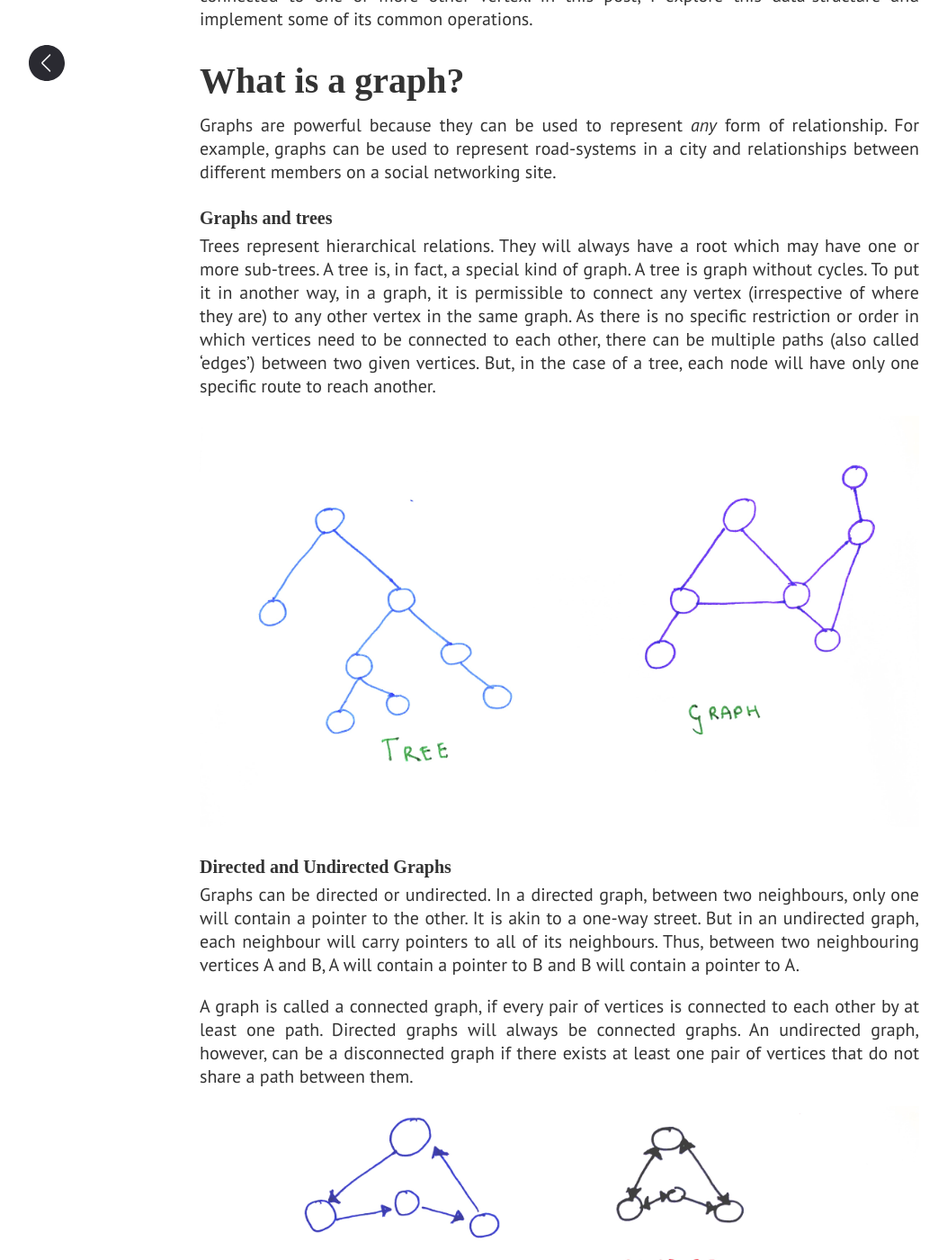
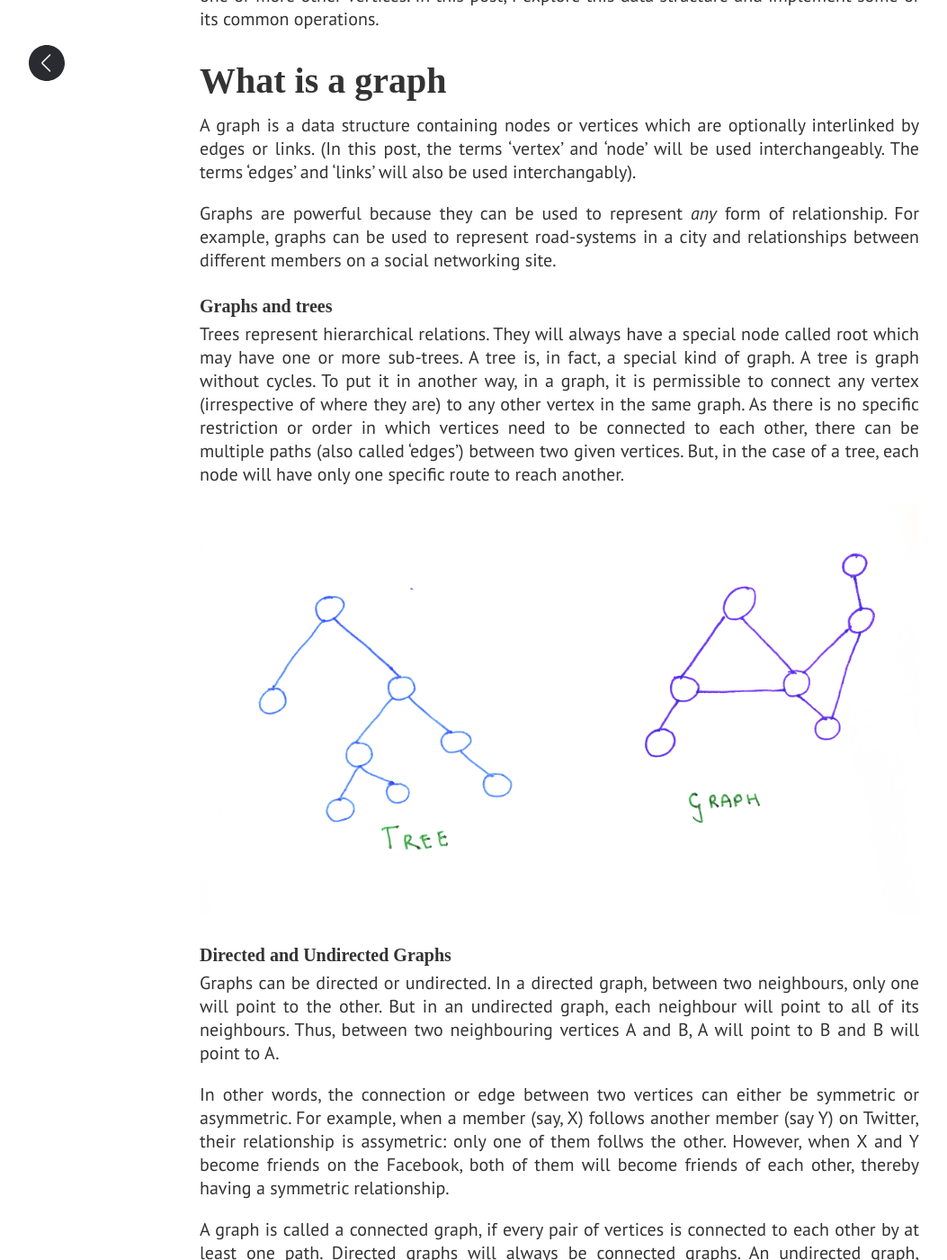
Before and after one commit to oitee/oitee.github.io, a Jekyll site: the page built from _posts/2021-08-13-implementing-graph.md, in a window 1280 px wide and 1400 px high, scrolled down 268 px. Shown: the whole window at 90% size, without its empty margins (18-1071 px from the left). Built offline with Jekyll 4.4.1, drawn with Linux system fonts in a browser that asks for light colours; some web fonts are replaced; some of the changed text lies outside the part shown.

Commit message:
Update post on graphs

```diff
--- a/_posts/2021-08-13-implementing-graph.md
+++ b/_posts/2021-08-13-implementing-graph.md
@@ -3,22 +3,26 @@ layout: post
 title: Implementing Graphs
 tags: programming
 ---
-A graph is an abstract data structure consisting of a set of vertices, each of which are connected to one or more other vertex. In this post, I explore this data-structure and implement some of its common operations.
+A graph is an data structure consisting of a set of vertices, each of which are connected to one or more other vertices. In this post, I explore this data structure and implement some of its common operations.
 
-## What is a graph?
+## What is a graph
+
+A graph is a data structure containing nodes or vertices which are optionally interlinked by edges or links. (In this post, the terms 'vertex' and 'node' will be used interchangeably. The terms 'edges' and 'links' will also be used interchangably).
 
 Graphs are powerful because they can be used to represent *any* form of relationship. For example, graphs can be used to represent road-systems in a city and  relationships between different members on a social networking site.
 
 #### Graphs and trees
 
-Trees represent hierarchical relations. They will always have a root which may have one or more sub-trees. A tree is, in fact, a special kind of graph. A tree is graph without cycles. To put it in another way, in a graph, it is permissible to connect any vertex (irrespective of where they are) to any other vertex in the same graph. As there is no specific restriction or order in which vertices need to be connected to each other, there can be multiple paths (also called 'edges') between two given vertices. But, in the case of a tree, each node will have only one specific route to reach another.
+Trees represent hierarchical relations. They will always have a special node called root which may have one or more sub-trees. A tree is, in fact, a special kind of graph. A tree is graph without cycles. To put it in another way, in a graph, it is permissible to connect any vertex (irrespective of where they are) to any other vertex in the same graph. As there is no specific restriction or order in which vertices need to be connected to each other, there can be multiple paths (also called 'edges') between two given vertices. But, in the case of a tree, each node will have only one specific route to reach another.
 
 ![Image showing a graph with multiple paths](/assets/images/tree_and_graph.jpg)
 
 
 #### Directed and Undirected Graphs
 
-Graphs can be directed or undirected. In a directed graph, between two neighbours, only one will contain a pointer to the other. It is akin to a one-way street. But in an undirected graph, each neighbour will carry pointers to all of its neighbours. Thus, between two neighbouring vertices A and B, A will contain a pointer to B and B will contain a pointer to A.
+Graphs can be directed or undirected. In a directed graph, between two neighbours, only one will point to the other. But in an undirected graph, each neighbour will point to all of its neighbours. Thus, between two neighbouring vertices A and B, A will point to B and B will point to A.
+
+In other words, the connection or edge between two vertices can either be symmetric or asymmetric. For example, when a member (say, X) follows another member (say Y) on Twitter, their relationship is assymetric: only one of them follws the other. However, when X and Y become friends on the Facebook, both of them will become friends of each other, thereby having a symmetric relationship.
 
 A graph is called a connected graph, if every pair of vertices is connected to each other by at least one path. Directed graphs will always be connected graphs. An undirected graph, however, can be a disconnected graph if there exists at least one pair of vertices that do not share a path between them.
 
```
